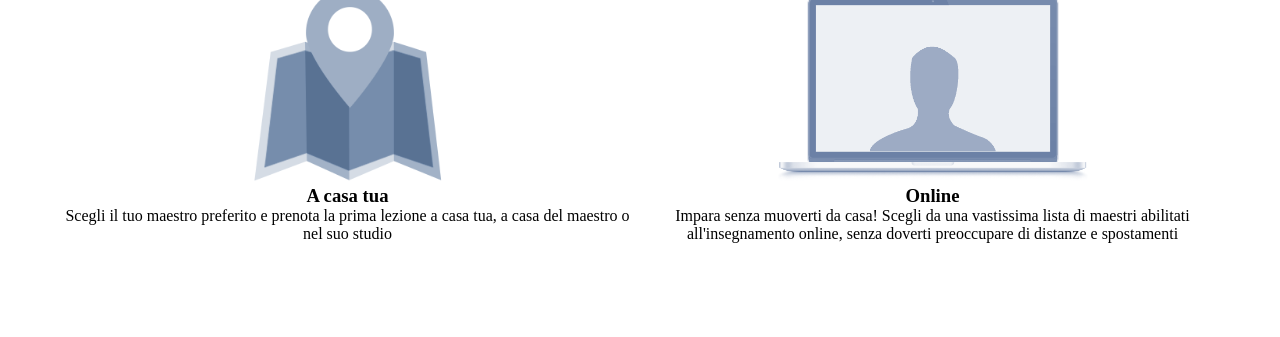
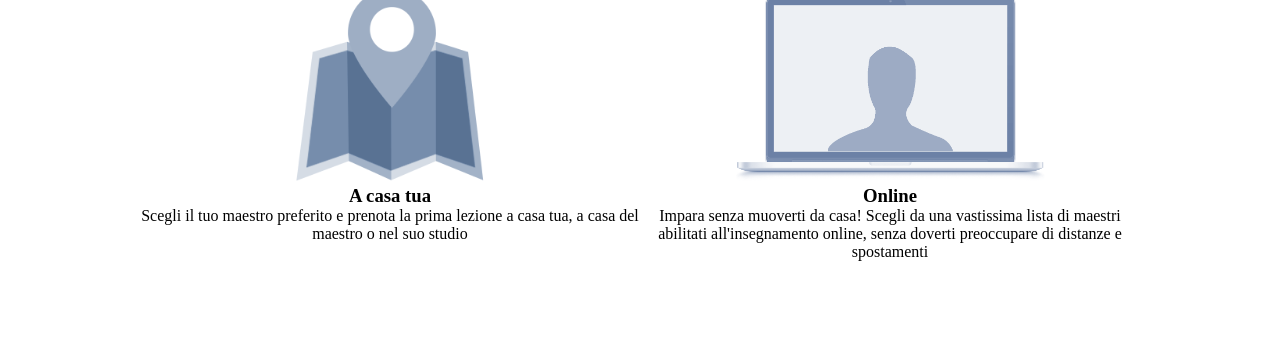
Before and after one commit to matteobuscicchio/html-css-resp-wannabe-12bool, a plain HTML site: page index.html in a window 1280 px wide. Shown: the part 152-489 px from the top of the page. Drawn offline with Linux system fonts and the light colour scheme.

Commit message:
effettute modifiche ai file di stile
ho eliminato le voci che sì ripetevano tra i due file

```diff
--- a/css/12-bool.css
+++ b/css/12-bool.css
@@ -1,4 +1,5 @@
-.debug [class*="col-"] {
+/* Debug */
+/* .debug [class*="col-"] {
   height: 200px;
   background-color: pink;
   border: 1px solid red;
@@ -10,13 +11,15 @@
   padding: 5px;
   height: 100%;
 }
-/* .debug [class*="col-"] {
+.debug [class*="col-"] {
   padding: 5px;
   min-height: 190px;
   max-height: 200px;
   background-color: pink;
   border: 1px solid red;
 } */
+/* Debug */
+
 
 *{
   margin: 0;
@@ -25,7 +28,7 @@
 }
 
 .container {
-  max-width: 1170px;
+  max-width: 1000px;
   margin: 0 auto;
 }
 
@@ -41,6 +44,7 @@
 [class*="col-"] {
   float: left;
 }
+
 /* columns large screen*/
 .col-lg-1 {
   width: calc((100%/12) *1);
@@ -114,6 +118,7 @@
   margin-left: calc((100%/12) *11);
 }
 
+
 /* Media Query md */
 @media all and (min-width: 769px) and (max-width: 1200px) {
 
@@ -153,8 +158,8 @@
   .col-md-12 {
     width: 100%;
   }
+
   /* offset medium sceen */
-
   .col-offset-md-1 {
     margin-left: calc((100%/12) *1);
   }
@@ -190,8 +195,9 @@
   }
 
 }
+
+
 /* Small screen media */
-
 @media all and (max-width: 768px) {
   .col-sm-1 {
     width: calc((100%/12) *1);
@@ -229,6 +235,7 @@
   .col-sm-12 {
     width: 100%;
   }
+
   /* offset small */
   .col-offset-sm-1 {
     margin-left: calc((100%/12) *1);
--- a/css/style.css
+++ b/css/style.css
@@ -54,12 +54,6 @@
 }
 
 /* COMMON */
-.row::after {
-  content: '';
-  display: table;
-  clear: both;
-}
-
 .container.grey {
   background-color: #f9f9f9;
 }
@@ -71,3 +65,53 @@ img {
 .clear {
   clear: both;
 }
+
+/* @media screen and (max-width: 768px) {
+  *{
+    margin: 0;
+    padding: 0;
+    box-sizing: border-box;
+  }
+
+  h1, h3{
+    font-size: 2em;
+  }
+  div{
+   font-size: 1.2em;
+  }
+
+  img {
+    height: 200px;
+  }
+
+  hr {
+    display: none;
+  }
+
+  #lezioni .row,
+  #why .row {
+    background-color: #FFE4B5;
+  }
+
+  #lezioni .row>.left,
+  #lezioni .row>.right,
+  #steps .row>.left,
+  #steps .row>.central,
+  #steps .row>.right {
+    float: none;
+    position: relative;
+    left: 50%;
+    transform: translateX(-50%);
+  }
+
+  #steps {
+    background-color: white;
+  }
+  #why .row img {
+    padding: 10px;
+  }
+
+  .row {
+    margin-top: 0px;
+  }
+} */
```
